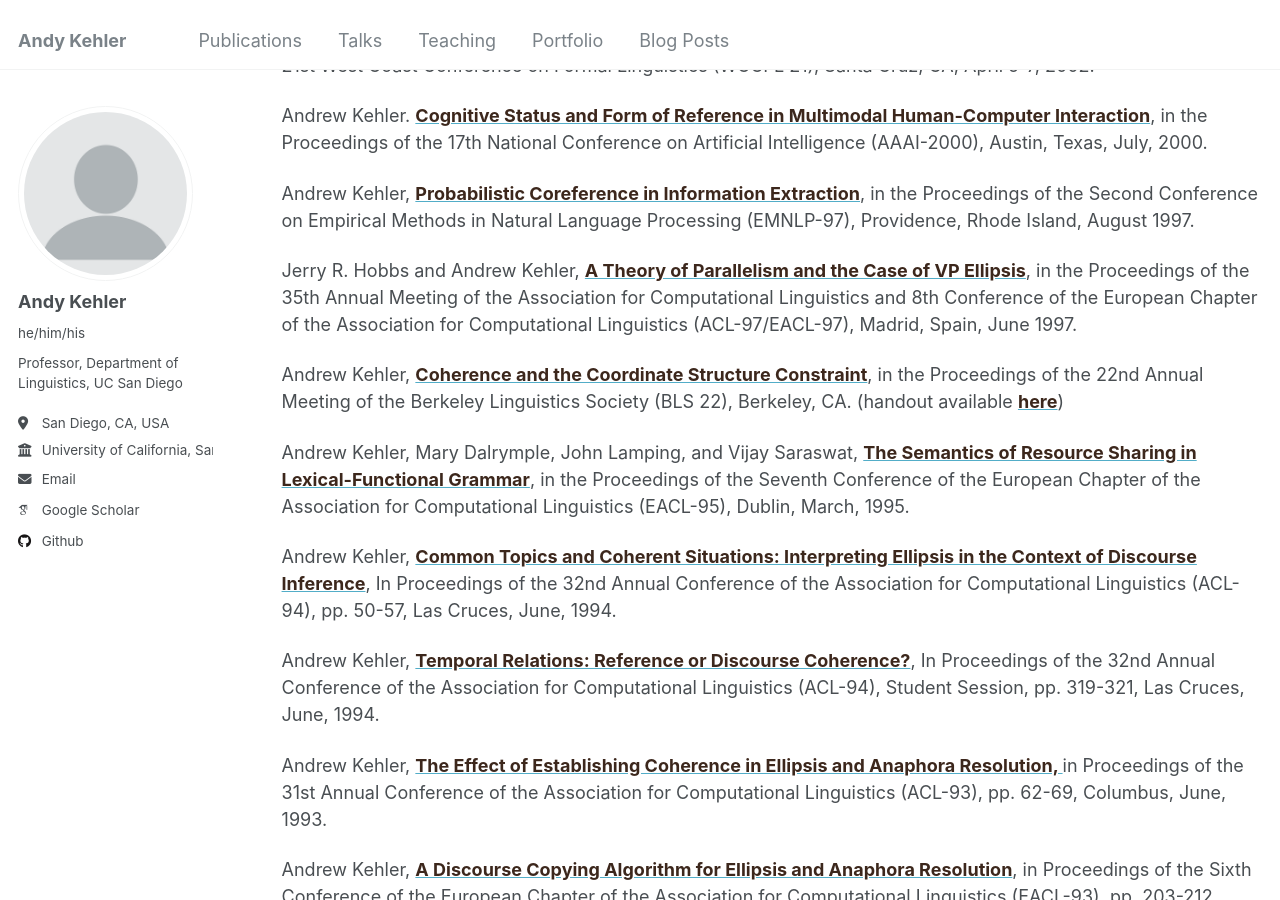
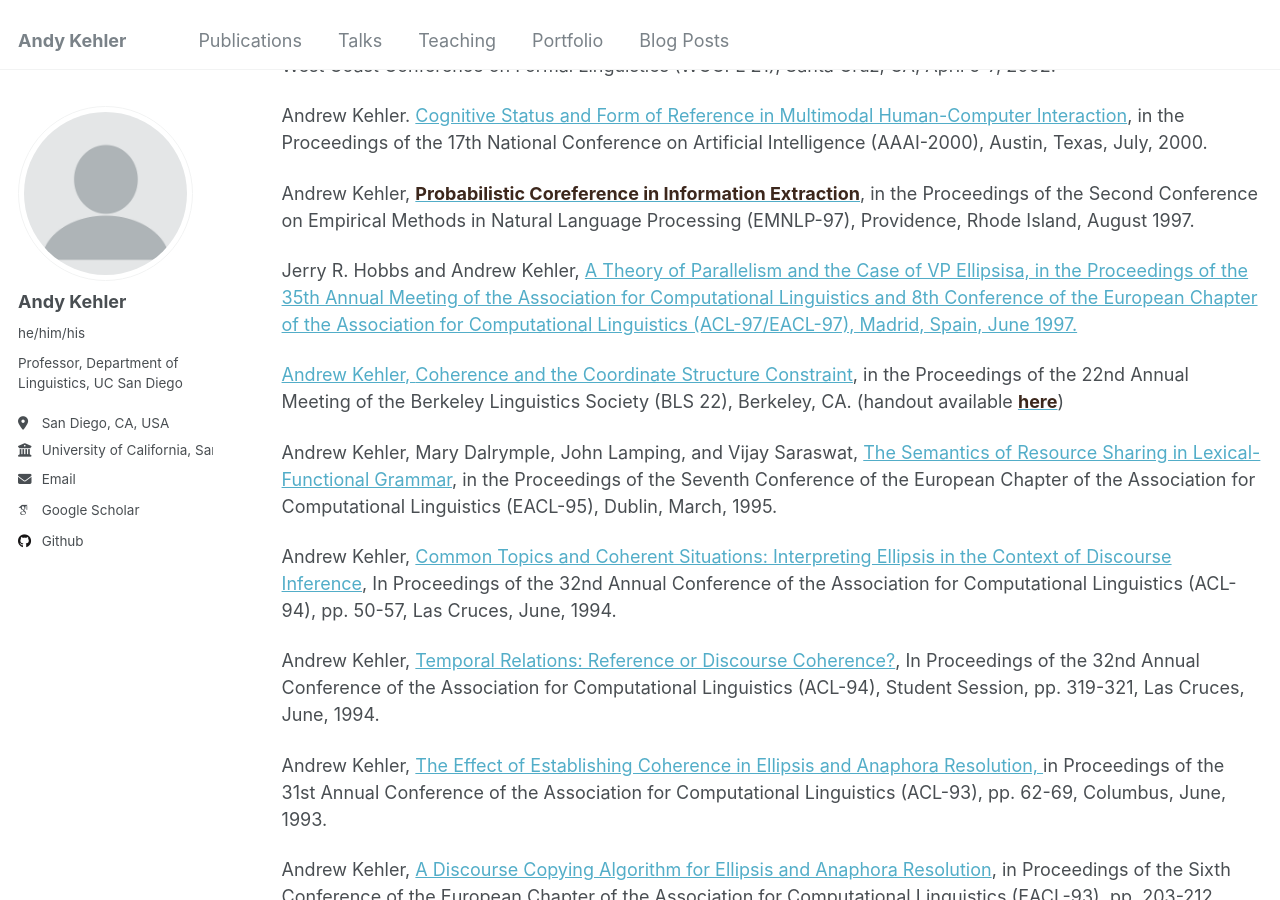
Before and after one commit to akehler/akehler.github.io, a Jekyll site: the page built from _pages/publications.html, in a window 1280 px wide and 900 px high, scrolled down 5581 px. Built offline with Jekyll 4.4.1, drawn with Linux system fonts in a browser that asks for light colours; some web fonts are replaced; some of the changed text lies outside the part shown.

Commit message:
Update publications.html

```diff
--- a/_pages/publications.html
+++ b/_pages/publications.html
@@ -150,7 +150,7 @@ System Evaluation</a>, Computational Linguistics, 27:2, pp.
 <p>
 
 Andrew Kehler. Coherence and the Resolution of
-Ellipsis<, Linguistics and Philosophy, 23:6, pp.
+Ellipsis, Linguistics and Philosophy, 23:6, pp.
 533-575, 2000.
 <p>
 
@@ -418,8 +418,7 @@ Computational Linguistics (HLT/NAACL 2004), Boston, MA, May 2004.
 
 Jean Mark Gawron and Andrew Kehler.
 <a
-href="Papers/GawronKehler-SALT-2003.pdf"><strong><font
-color="#3C271C">Respective Answers to Coordinated Questions</font></strong></a>,
+href="Papers/GawronKehler-SALT-2003.pdf">Respective Answers to Coordinated Questions</a>,
 Proceedings of the 13th Conference on Semantics and
 Linguistic Theory (SALT-13), Seattle, WA, May 9-11, 2003. (handout
 available <a href="Papers/salt13-handout.ps">
@@ -428,15 +427,13 @@ color="#3C271C">here</font></strong></a>)
 <p>
 
 Jean Mark Gawron and Andrew Kehler.  <a
-href="Papers/wccfl21-short.pdf"><strong><font
-color="#3C271C">The Semantics of the Adjective 'Respective'</font></strong></a>,
+href="Papers/wccfl21-short.pdf">The Semantics of the Adjective 'Respective'</a>,
 in the Proceedings of the 21st West Coast Conference on Formal
 Linguistics (WCCFL 21), Santa Cruz, CA, April 5-7, 2002.
 <p>
 
-Andrew Kehler. <a href="Papers/Kehler-AAAI-2000.pdf"><strong><font
-color="#3C271C">Cognitive Status and Form of Reference in Multimodal
-Human-Computer Interaction</font></strong></a>, in the Proceedings of
+Andrew Kehler. <a href="Papers/Kehler-AAAI-2000.pdf">Cognitive Status and Form of Reference in Multimodal
+Human-Computer Interaction</a>, in the Proceedings of
 the 17th National Conference on Artificial Intelligence (AAAI-2000),
 Austin, Texas, July, 2000.
 <p>
@@ -450,18 +447,16 @@ Island, August 1997.
 <P>
 
 Jerry R. Hobbs and Andrew Kehler, <a
-href="Papers/HobbsKehler-ACL-1997.pdf"><strong><font
-color="#3C271C"> A Theory of Parallelism and the
-Case of VP Ellipsis</font></strong></a>, in the Proceedings of the
+href="Papers/HobbsKehler-ACL-1997.pdf">A Theory of Parallelism and the
+Case of VP Ellipsisa, in the Proceedings of the
 35th Annual Meeting of the Association for Computational Linguistics
 and 8th Conference of the European Chapter of the Association for
 Computational Linguistics (ACL-97/EACL-97), Madrid, Spain, June 1997.
 <P>
 
-Andrew Kehler,  <a href="Papers/Kehler-BLS-1996.pdf"><strong><font
-color="#3C271C">Coherence
+Andrew Kehler,  <a href="Papers/Kehler-BLS-1996.pdf">Coherence
 and the Coordinate Structure
-Constraint</font></strong></a>, in the Proceedings of the 22nd
+Constraint</a>, in the Proceedings of the 22nd
 Annual Meeting of the Berkeley Linguistics Society (BLS 22), Berkeley,
 CA. (handout available <a href="Papers/csc-handout.ps.gz">
 <strong><font
@@ -470,9 +465,8 @@ color="#3C271C">here</font></strong></a>)
 
 Andrew Kehler, Mary Dalrymple, John Lamping, and Vijay Saraswat,
 <a href="Papers/eacl95.ps.gz">
-<strong><font
-color="#3C271C">The Semantics of Resource
-Sharing in Lexical-Functional Grammar</font></strong></a>, in the
+The Semantics of Resource
+Sharing in Lexical-Functional Grammar</a>, in the
 Proceedings of the Seventh Conference of the European Chapter of the
 Association for Computational Linguistics (EACL-95), Dublin, March,
 1995.
@@ -481,9 +475,8 @@ Association for Computational Linguistics (EACL-95), Dublin, March,
 
 Andrew Kehler,
 <a href="Papers/acl94.ps.gz">
-<strong><font
-color="#3C271C">Common Topics and Coherent Situations:
-Interpreting Ellipsis in the Context of Discourse Inference</font></strong></a>,
+Common Topics and Coherent Situations:
+Interpreting Ellipsis in the Context of Discourse Inference</a>,
 In Proceedings of the 32nd Annual Conference of the Association for
 Computational Linguistics (ACL-94), pp. 50-57, Las Cruces, June,
 1994.
@@ -492,9 +485,8 @@ Computational Linguistics (ACL-94), pp. 50-57, Las Cruces, June,
 
 Andrew Kehler,
 <a href="Papers/acl94ss.ps.gz">
-<strong><font
-color="#3C271C">Temporal Relations: Reference or
-Discourse Coherence?</font></strong></a>,
+Temporal Relations: Reference or
+Discourse Coherence?</a>,
 In Proceedings of the 32nd Annual Conference of the Association for
 Computational Linguistics (ACL-94), Student Session, pp. 319-321, Las
 Cruces, June, 1994.
@@ -502,19 +494,17 @@ Cruces, June, 1994.
 
 Andrew Kehler,
 <a href="Papers/acl93.ps.gz">
-<strong><font
-color="#3C271C">The Effect of Establishing Coherence in
+The Effect of Establishing Coherence in
 Ellipsis and Anaphora Resolution,
-</font></strong></a> in Proceedings of the 31st Annual Conference of the Association for
+</a> in Proceedings of the 31st Annual Conference of the Association for
 Computational Linguistics (ACL-93), pp. 62-69, Columbus, June, 1993.
 <P>
 
 
 Andrew Kehler,
 <a href="Papers/eacl93.ps.gz">
-<strong><font
-color="#3C271C">A Discourse Copying Algorithm for Ellipsis
-and Anaphora Resolution</font></strong></a>, in Proceedings of the Sixth
+A Discourse Copying Algorithm for Ellipsis
+and Anaphora Resolution</a>, in Proceedings of the Sixth
 Conference of the
 European Chapter of the Association for Computational Linguistics
 (EACL-93), pp. 203-212, Utrecht, April, 1993.
@@ -522,9 +512,9 @@ European Chapter of the Association for Computational Linguistics
 
 Hatte Blejer, Sharon Flank and Andrew Kehler,
 <a href="http://acl.ldc.upenn.edu/P/P89/P89-1014.pdf">
-<strong><font color="#3C271C">On Representing
+On Representing
 Governed Prepositions and Handling `Incorrect' and Novel
-Prepositions</font></strong></a>, in Proceedings of the 27th Annual Meeting of the
+Prepositions</a>, in Proceedings of the 27th Annual Meeting of the
 Association for Computational Linguistics (ACL-89), pp. 110-117, Vancouver,
 June, 1989.
 <P>
```
